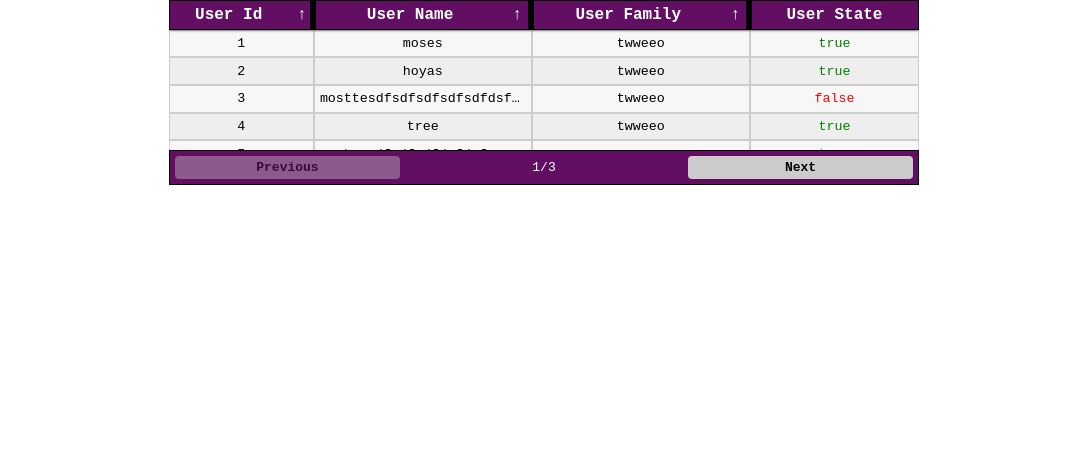
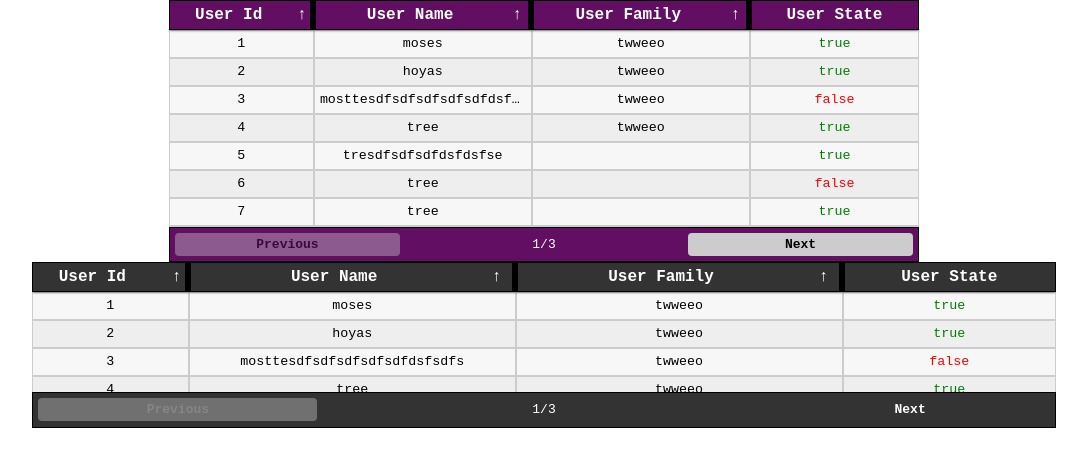
Before and after one commit to uriportnoy/react-tbl, a React (Create React App) app: page / in a window 1280 px wide. Shown: the top 466 px of the page, without its empty margins (96-1183 px from the left). Built offline with nearby package versions, Linux system fonts and the light colour scheme.

Commit message:
fix multiple tables mark cell

```diff
--- a/package.json
+++ b/package.json
@@ -1,6 +1,6 @@
 {
   "name": "react-tbl",
-  "version": "0.6.9",
+  "version": "0.7.0",
   "private": false,
   "license": "MIT",
   "main": "dist/index.js",
--- a/src/App.jsx
+++ b/src/App.jsx
@@ -47,7 +47,7 @@ const App = () => {
           },
           body:{
             //fontSize: '20pt',
-             maxHeight: '100px',
+             maxHeight: 'auto',
             // minHeight: '200pt',
             // fixedHeight: '50px',
             // tooltipTextColor: '#555',
@@ -67,7 +67,21 @@ const App = () => {
             //nextButtonText: 'Next >'
           },
         }}
-      /></>
+      /><ReactTBL
+      data = {currentData}
+      columns = {columns || []}
+      defaultPageSize = {7}
+      sortable = {true}
+      copyCellDataOnClick = {true}
+      isLoading = {isLoading}
+      columnsResize = {true}
+      style = {{
+        body:{
+           maxHeight: '100px',
+           minHeight: '0'
+        },
+      }}
+    /></>
   );
 }
 
--- a/src/components/tableMaker/index.jsx
+++ b/src/components/tableMaker/index.jsx
@@ -49,7 +49,8 @@ const ReactTBL = props => {
       backgroundColor: bodyStyle?.backgroundColor || '#f7f7f7',
       borderColor: bodyStyle?.borderColor || '#ccc',
       cellPadding: bodyStyle?.cellPadding || '4pt',
-      fontSize: bodyStyle?.fontSize || '10pt'
+      fontSize: bodyStyle?.fontSize || '10pt',
+      rowHeight: bodyStyle?.rowHeight || '28px',
     },
     pagination:{
         isVisible: props?.showPagination ?? true,
--- a/src/components/tableMaker/tableBody.jsx
+++ b/src/components/tableMaker/tableBody.jsx
@@ -1,7 +1,10 @@
-import React,{useContext} from 'react';
+import React,{useContext,useRef} from 'react';
+import ReactDOM from 'react-dom';
+
 import ReactTblContext from './ReactTblContext';
 import {array,number} from 'prop-types';
 import {TR,TD,ToolTip} from './tr_td';
+import { getColumnsData } from '../fakeData/getColumns';
 
 const TableBody = ({
   data,
@@ -12,20 +15,10 @@ const TableBody = ({
     body: {tooltipTextColor,tooltipBgColor,tooltipBorderColor,backgroundColor,borderColor,cellPadding,fontSize},
     copyCellDataOnClick
   } = useContext(ReactTblContext);
+  let refs = [];
 
   const copyToClipboard = (info,tdId) =>{
-    const currentTd = document.getElementById(tdId);
-    if(currentTd){
-      currentTd.animate([
-        {background: 'unset'},
-        {background: '#7ecc24a3'},
-        {background: 'unset'}
-      ], {
-        duration: 400,
-        iterations: 1
-      });
-    }
-
+    tdId.classList.add(`copyCell`);
     const el = document.createElement('textarea');
     el.value = info;
     document.body.appendChild(el);
@@ -38,6 +31,7 @@ const TableBody = ({
     {
       data.map(
       (dataRow, rowIdx) => <TR
+        className='TR'
         key={`tr_${rowIdx}`}
         idx={rowIdx}
         rowBGColor = {rowBGColor}
@@ -48,17 +42,19 @@ const TableBody = ({
             const currentValue = dataRow[key];
             const CustomCell = col.CustomCell || null;
             const copyDataActive = col.copyCellDataOnClick ?? copyCellDataOnClick;
+            refs[`td_${idx}_${rowIdx}_ref`] = React.createRef()
 
             return <TD
               key = {`td_${key}_${rowIdx}`}
               id = {`td_${idx}_${rowIdx}`}
+              ref={refs[`td_${idx}_${rowIdx}_ref`]}
               dataTip = {currentValue?.toString()}
               size = {col.size || 1}
               className = {key}
               width = {columnMinWidth}
               textColor = {textColor}
               columnMinWidth = {columnMinWidth}
-              onClick = {copyDataActive ? () => copyToClipboard(currentValue?.toString(),`td_${idx}_${rowIdx}`) : null}
+              onClick = {copyDataActive ? () => copyToClipboard(currentValue?.toString(),refs[`td_${idx}_${rowIdx}_ref`].current) : null}
               copyCellDataOnClick={copyDataActive}
               backgroundColor = {backgroundColor}
               borderColor = {borderColor}
--- a/src/components/tableMaker/tableMaker.jsx
+++ b/src/components/tableMaker/tableMaker.jsx
@@ -24,7 +24,7 @@ const TableMaker = ({
         table,
         CustomLoader,
         isLoading,
-        body:{bodyMaxHeight,overflowY,backgroundColor: bodyBGColor,minHeight,fixedHeight,overflowX: bodyOverFlowX}
+        body:{bodyMaxHeight,overflowY,backgroundColor: bodyBGColor,minHeight,fixedHeight,overflowX: bodyOverFlowX,rowHeight}
     } = useContext(ReactTblContext);
 
     useEffect(() => {handlePages()}, [page, data, defaultPageSize]);
@@ -69,6 +69,7 @@ const EmptyData = () => <EmptyTable minHeight={minHeight}><tr><td>No Data...</td
 
     return <>
         <TblWrapper
+            className='scroller'
             tableMaxHeight = {table?.maxHeight}
             fixedHeight = {fixedHeight}
             backgroundColor = {backgroundColor}
@@ -81,6 +82,7 @@ const EmptyData = () => <EmptyTable minHeight={minHeight}><tr><td>No Data...</td
             bodyBGColor = {bodyBGColor}
             bodyOverFlowX = {bodyOverFlowX}
             tableMinHeight = {table.minHeight}
+            rowHeight={rowHeight}
         >
         <table>
             <TableHead columns={columns} sortArray={sortArray}/>
@@ -108,10 +110,10 @@ export const TblWrapper = styled.div`
     flex: 1 1 auto;
     overflow-x: ${props => props.overflowX};
     max-width: auto;
-
     *{
         font-family: ${props => props.fontFamily};
     }
+    &.scroller{
         &::-webkit-scrollbar-track{}
         &::-webkit-scrollbar
         {
@@ -122,6 +124,8 @@ export const TblWrapper = styled.div`
         {
             background-color: #000;
         }
+    }
+
     table{
         background-color: transparent;
         border-collapse: collapse;
@@ -143,16 +147,21 @@ export const TblWrapper = styled.div`
             min-height: ${props => props.minHeight};
             width: 100%;
             display: block;
+            .TR{
+                height:  ${props => props.rowHeight};
+                &:last-child{
+                    border-bottom: 1pt solid #ccc;
                 }
-        &::-webkit-scrollbar-track{}
-            &::-webkit-scrollbar
-            {
-                width: 10px;
-                background-color: ${props => props?.backgroundColor || '#173c5a'};
             }
-            &::-webkit-scrollbar-thumb
-            {
-                background-color: #000;
+        }
+        @keyframes markCell {
+            0% {background: unset;}
+            50% {background: #7ecc24a3;}
+            100% {background: unset;}
+        }
+        .copyCell{
+            animation-name: markCell;
+            animation-duration: 0.4s;
         }
     }
 `;
--- a/src/components/tableMaker/tr_td.jsx
+++ b/src/components/tableMaker/tr_td.jsx
@@ -7,6 +7,7 @@ export const TR = styled.tr`
     transition: .7s all;
     width: 100%;
     display: flex;
+    max-height: ${props => props?.rowHeight};
      @keyframes fadeIn {
       from {opacity: 0;}
       to {opacity: 1;
```
Also changed, not shown: 1 other file (tests, documents, lock files or other folders). Lines whose indentation alone changed are shown as unchanged.
